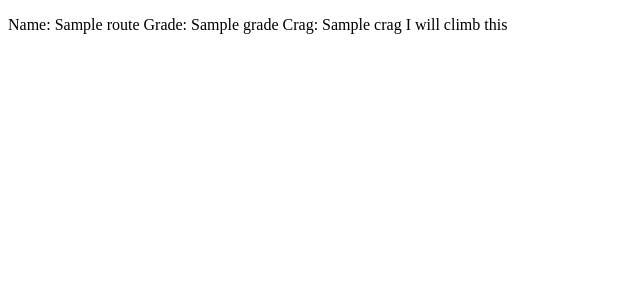
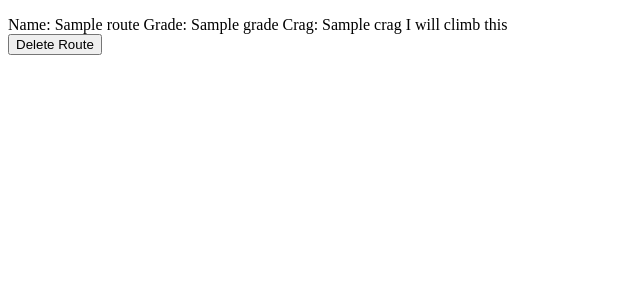
Before and after one commit to tmcgregor1989/python_project_crags_list, a Flask app: page /routes in a window 1280 px wide. Shown: the part 70-370 px from the top of the page, without its empty margins (0-640 px from the left). Run offline with Flask 2, Linux system fonts and the light colour scheme; a database or web service that is not in the repository returns one stand-in record (values such as "Sample title"); some libraries are stand-ins or nearby versions.

Commit message:
delete route function added

```diff
--- a/controllers/crags_controller.py
+++ b/controllers/crags_controller.py
@@ -29,3 +29,9 @@ def create_route():
     route = Route(name, grade, crag, climbed)
     route_repository.save(route)
     return redirect('/routes')
+
+# delete an entry
+@crags_blueprint.route('/routes/<id>/delete', methods=['POST'])
+def delete_route(id):
+    route_repository.delete(id)
+    return redirect('/routes')
--- a/templates/routes/index.html
+++ b/templates/routes/index.html
@@ -5,7 +5,7 @@
 {% for route in all_routes %}
 <div class="route">
     <div class="content">
-
+        <div>
             Name: {{route.name}}
             Grade: {{route.grade}}
             Crag: {{route.crag.name}}
@@ -13,7 +13,14 @@
             I have climbed this!!
             {% else %}
             I will climb this
+        </div>
             {% endif %}
+        <div class="buttons">
+            <form class="delete-form" action="/routes/{{route.id}}/delete" method="POST">
+                <button class="trash-button">Delete Route</button>
+            </form>
+        </div>
+
 
     </div>
 </div>
```
